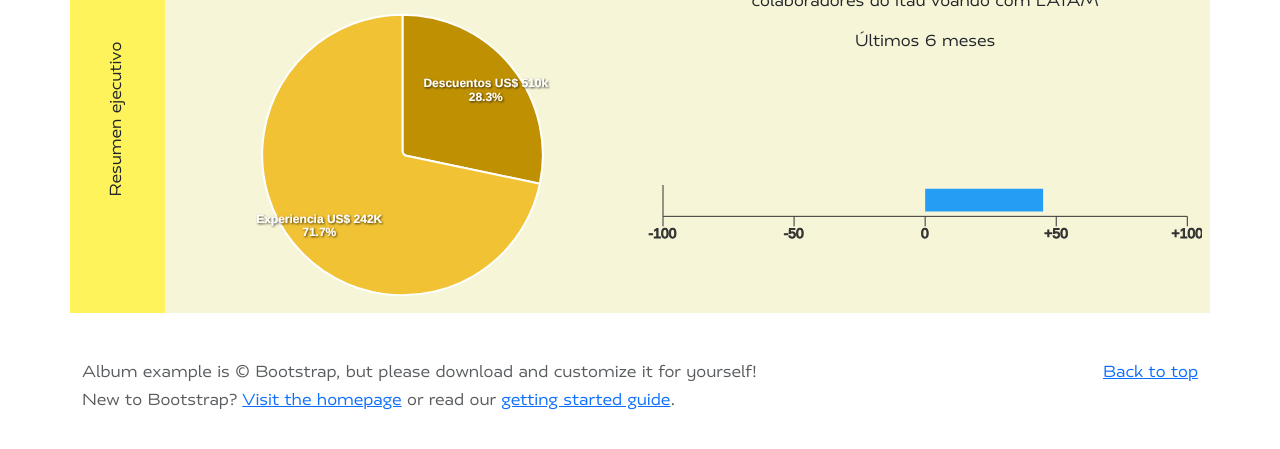
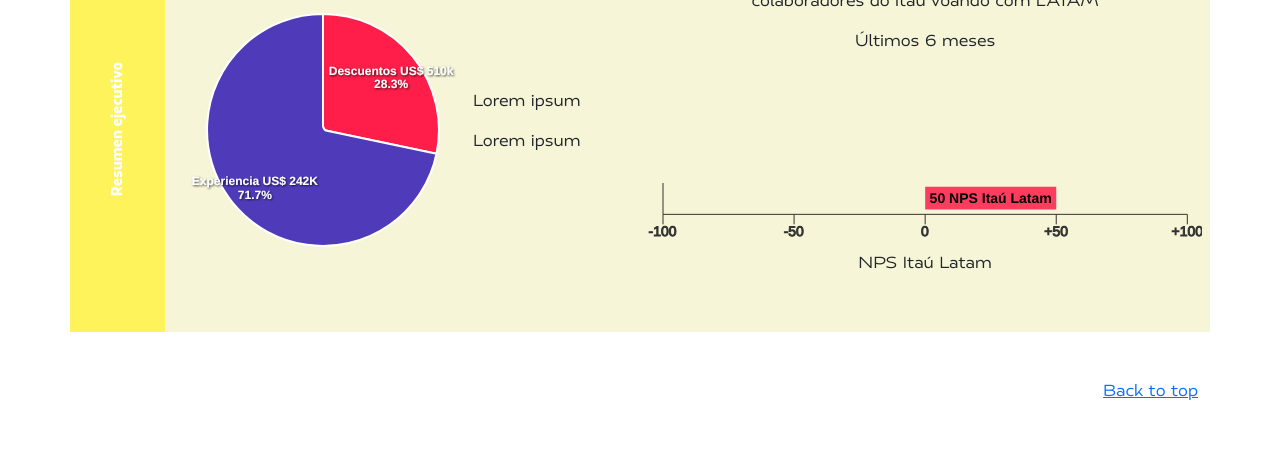
Before and after one commit to ClaudiaPrez88/lading-latam, a plain HTML site: page index.html in a window 1280 px wide. Shown: the part 59-508 px from the top of the page. Drawn offline with nearby package versions, Linux system fonts and the light colour scheme; files whose address does not match are found by name.

Commit message:
personalización de chart

```diff
--- a/assets/css/styles.css
+++ b/assets/css/styles.css
@@ -164,6 +164,8 @@ body {
 .texto-lateral{
          transform: rotate(-90deg);
          white-space: nowrap;
+         color:#ffffff;
+         font-weight: 800;
         }
         .columna-lado{
           background-color: #FEF35B;
@@ -171,9 +173,20 @@ body {
         justify-content: center;
         align-items: center;
         }
+/* Item 1 */
+.contenedor-item1{
+  display: flex;
+  flex-direction: row;
+  flex-wrap: wrap;
+  align-items: center;
+}
+.item1-col2{
+  display: flex;
+  flex-direction: column;
+  align-items: center;
+}
         #chart-nps {
             max-width: 600px;
-            margin: 50px auto;
             padding-top: 50px;
         }
         .chart-container-title {
--- a/index.html
+++ b/index.html
@@ -31,9 +31,18 @@
             <div class="col-1 columna-lado">
               <p class="texto-lateral">Resumen ejecutivo</p>
             </div>
+
             <div class="col-5 p-2">
                <h1 class="fw-light">Sus beneficios al volar</h1>
+                <div class="contenedor-item1">
+                    <div class="col-1-item1">
                     <div id="chart"></div>
+                  </div>
+                  <div class="col-2-item1">
+                    <p>Lorem ipsum</p>
+                    <p>Lorem ipsum</p>
+                  </div>
+                </div>
             </div>
             <div class="col-6 p-2">
                 <div class="chart-container-title">
@@ -42,6 +51,10 @@
                   <p class="mb-5">Últimos 6 meses</p>
                </div>
               <div id="chart-nps"></div>
+              <div class="item1-col2">
+                <p class="mb-5">NPS Itaú Latam</p>
+              </div>
+
             </div>
           </div>
         </div>
@@ -51,14 +64,6 @@
     <footer class="text-body-secondary py-5">
       <div class="container">
         <p class="float-end mb-1"><a href="#">Back to top</a></p>
-        <p class="mb-1">
-          Album example is &copy; Bootstrap, but please download and customize
-          it for yourself!
-        </p>
-        <p class="mb-0">
-          New to Bootstrap? <a href="/">Visit the homepage</a> or read our
-          <a href="../getting-started/introduction">getting started guide</a>.
-        </p>
       </div>
     </footer>
    <script src="https://cdn.jsdelivr.net/npm/apexcharts"></script>
@@ -73,14 +78,14 @@
         series: [28, 71],
         chart: {
         width: '100%',
-          height: '300px',
+        height: '250px',
         type: 'pie',
               },
         labels: [
           'Descuentos US$ 510k',
           'Experiencia US$ 242K',
         ],
-        colors: ['#BF9001', '#F1C233'],
+        colors: ['#ff1d49', '#4f3bba'],
         plotOptions: {
           pie: {
             dataLabels: {
@@ -121,7 +126,7 @@
             name: 'NPS',
             data: [npsScore]
         }],
-
+         colors: ['#ff1d49'],
         chart: {
             type: 'bar',
             height: 100, // Altura muy baja para simular una línea
@@ -137,8 +142,6 @@
                 columnWidth: '5%', // Hace que la barra parezca un indicador vertical
             },
         },
-
-
 
         // Configuración del Eje X (la escala -100 a +100)
         xaxis: {
@@ -180,9 +183,21 @@
 
         // Etiquetas de datos (Ocultar el valor numérico en el gráfico)
         dataLabels: {
-            enabled: false
+            enabled: true,
+            formatter: function (val) {
+            return val + ' NPS Itaú Latam'; // ← agrega el texto
           },
-
+          style: {
+            fontSize: '14px',
+            fontWeight: 'bold',
+            colors: ['#000'], // color del texto
+          },
+        },
+        series: [
+          {
+            data: [50], // valor del NPS
+          },
+        ],
         // Leyenda
         legend: {
             show: false
```
Lines whose indentation alone changed are shown as unchanged.
